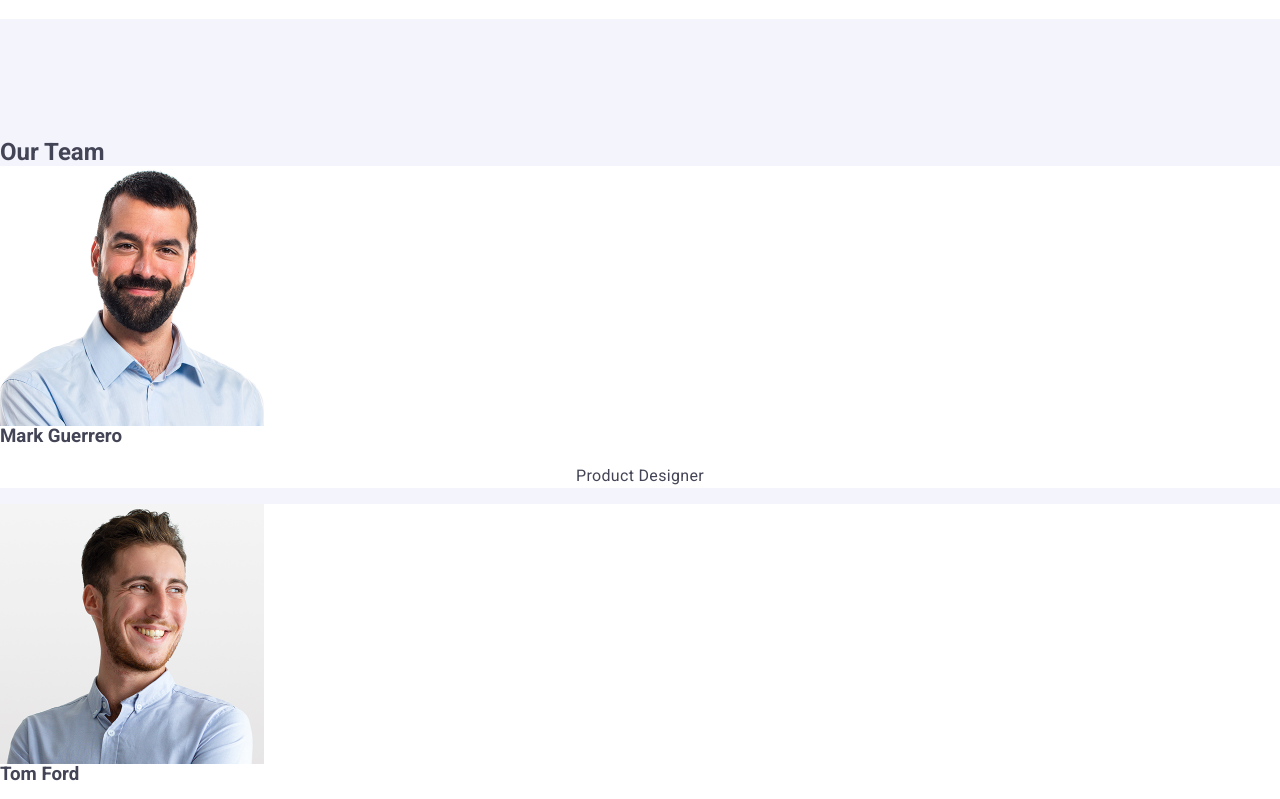
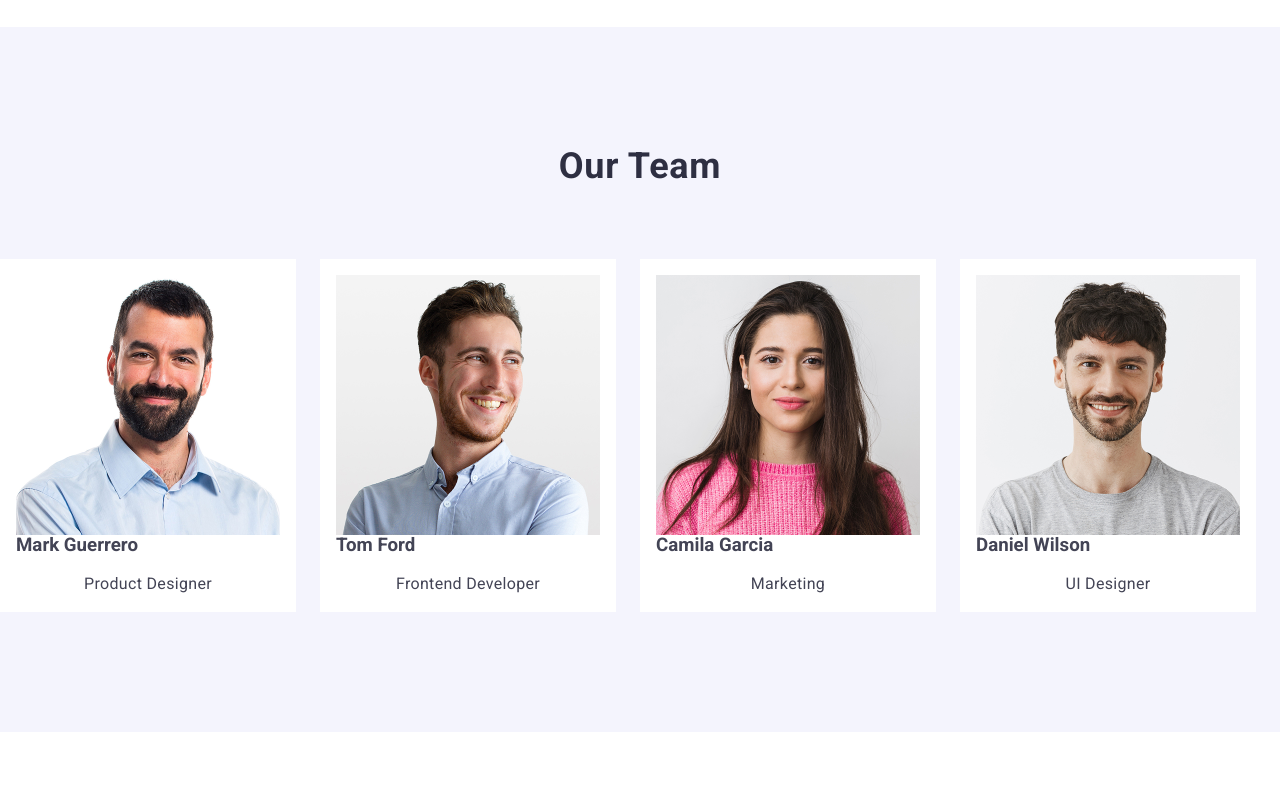
Before and after one commit to OlehMelnykGIT/goit-markup-hw-02, a website: page index.html in a window 1280 px wide. Shown: the part 1040-1839 px from the top of the page. Drawn offline with nearby package versions, Linux system fonts and the light colour scheme.

Commit message:
fix-worker-title

```diff
--- a/css/styles.css
+++ b/css/styles.css
@@ -3,8 +3,18 @@ body {
     color: #434455;
     background-color: #ffffff;
 }
+
 h1, h2, h3 {
     margin: 0;
+}
+h2{
+    margin-bottom: 72px;
+}
+h3{
+    margin-bottom: 8px;
+}
+p{
+    margin-bottom: 0;
 }
 a {
     color: inherit;
@@ -132,22 +142,22 @@ address {
     line-height: 1.5;
     letter-spacing: 0.02em;
 }
-
-.team-title {
+.worker-list{
+    display: flex;
+    gap:24px;
+}
+.worker-title{
     font-size: 36px;
+    color: #2e2f42;
     font-weight: 700;
-    color: #2e2f42;
     text-align: center;
     letter-spacing: 0.02em;
     line-height: 1.11;
 }
 
-.team-list {
-    list-style: none;
-}
-
 .worker-item{
     background-color: #ffffff;
+    padding: 16px;
 }
 
 .worker-name {
@@ -170,7 +180,6 @@ address {
 .worker-section {
     background-color: #f4f4fd;
 }
-
 .portfolio-section {
     background-color: #ffffff;
 }
```
